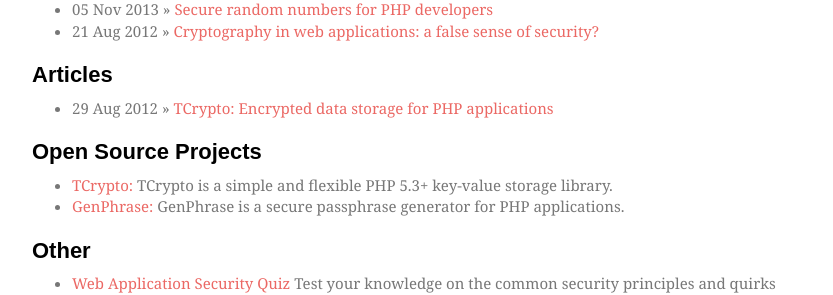
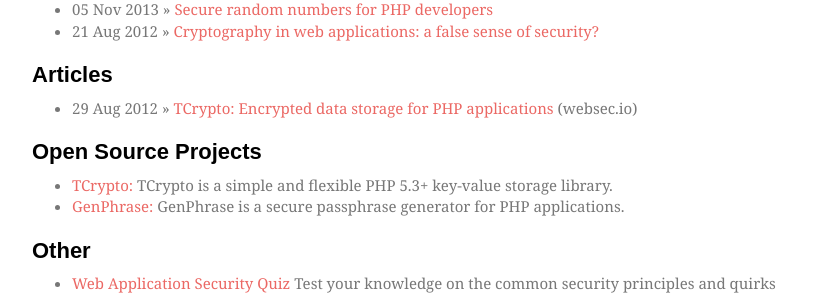
Before and after one commit to timoh6/timoh6.github.com, a Jekyll site: the page built from index.html, in a window 1280 px wide. Shown: the part 179-474 px from the top of the page, without its empty margins (223-1056 px from the left). Built offline with Jekyll 4.4.1, drawn with Linux system fonts in a browser that asks for light colours; some web fonts are replaced.

Commit message:
Mention about external site

```diff
--- a/index.html
+++ b/index.html
@@ -13,7 +13,7 @@
 
   <h2>Articles</h2>
   <ul>
-    <li><span>29 Aug 2012</span>  &raquo; <a href="http://websec.io/2012/08/29/TCrypto-Encrypted-Data-Storage-for-PHP.html">TCrypto: Encrypted data storage for PHP applications</a></li>
+    <li><span>29 Aug 2012</span>  &raquo; <a href="http://websec.io/2012/08/29/TCrypto-Encrypted-Data-Storage-for-PHP.html">TCrypto: Encrypted data storage for PHP applications</a> (websec.io)</li>
   </ul>
 
   <h2>Open Source Projects</h2>
```
